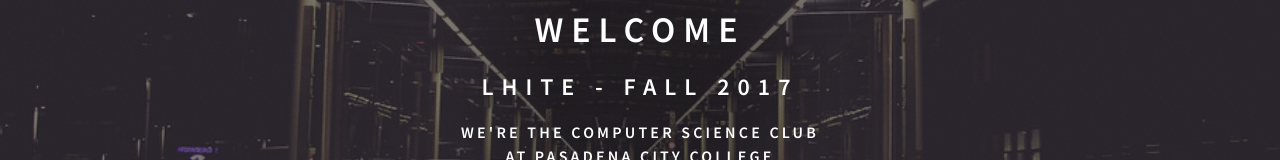
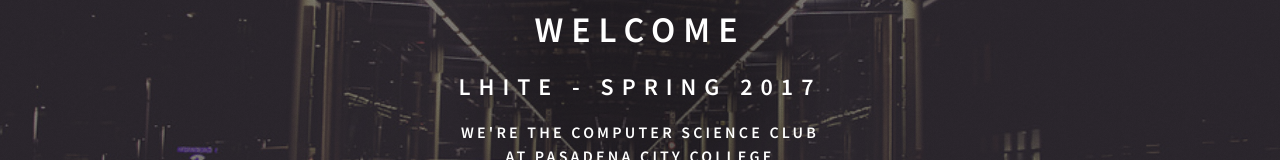
Before and after one commit to pcclhite/lhite.org, a plain HTML site: page index.html in a window 1280 px wide. Shown: the part 284-444 px from the top of the page. Drawn offline with Linux system fonts and the light colour scheme.

Commit message:
cleared typos

```diff
--- a/index.html
+++ b/index.html
@@ -21,7 +21,7 @@
 		<div class="content">
 		    <div class="inner">
 			<h1>Welcome</h1>
-			<h2>LHITE - fall 2017</h2>
+			<h2>LHITE - Spring 2017</h2>
 			<h3>We're the <strong>Computer Science Club</strong> <br> at <a
 				href="https://pasadena.edu">Pasadena City College</a></h3>
 		    </div>
```
